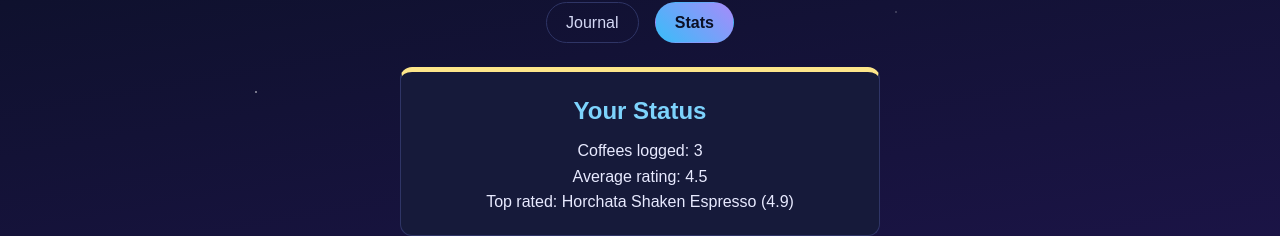
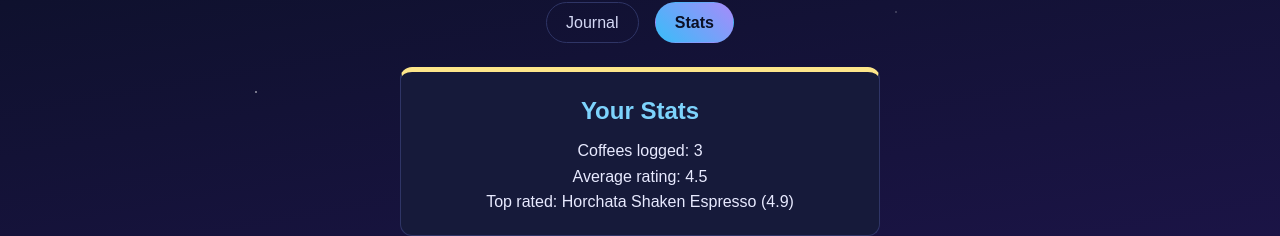
Before and after one commit to JusGilbert/coffee-journal, a React (Vite) app: page /stats in a window 1280 px wide. Shown: the part 148-384 px from the top of the page. Built offline with nearby package versions, Linux system fonts and the light colour scheme.

Commit message:
Typo fix

```diff
--- a/src/components/Stats.jsx
+++ b/src/components/Stats.jsx
@@ -1,6 +1,6 @@
 function Stats ({ coffees }) {
     if (coffees.length === 0) {
-        return <p className="emppty-message">Add a coffee to see your status.</p>;
+        return <p className="empty-message">Add a coffee to see your stats.</p>;
     }
 
     const total = coffees.length;
@@ -12,7 +12,7 @@ function Stats ({ coffees }) {
 
     return (
         <section className="stats">
-            <h2>Your Status</h2>
+            <h2>Your Stats</h2>
             <p>Coffees logged: {total}</p>
             <p>Average rating: {average.toFixed(1)}</p>
             <p>
```
